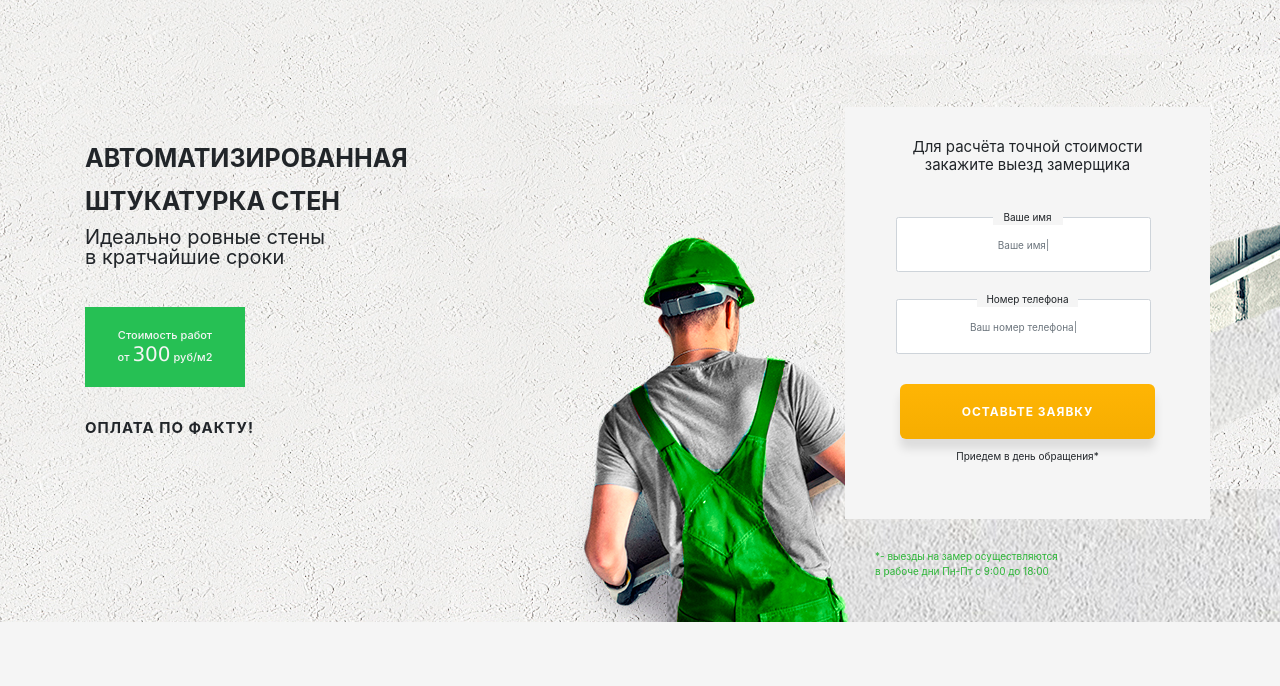
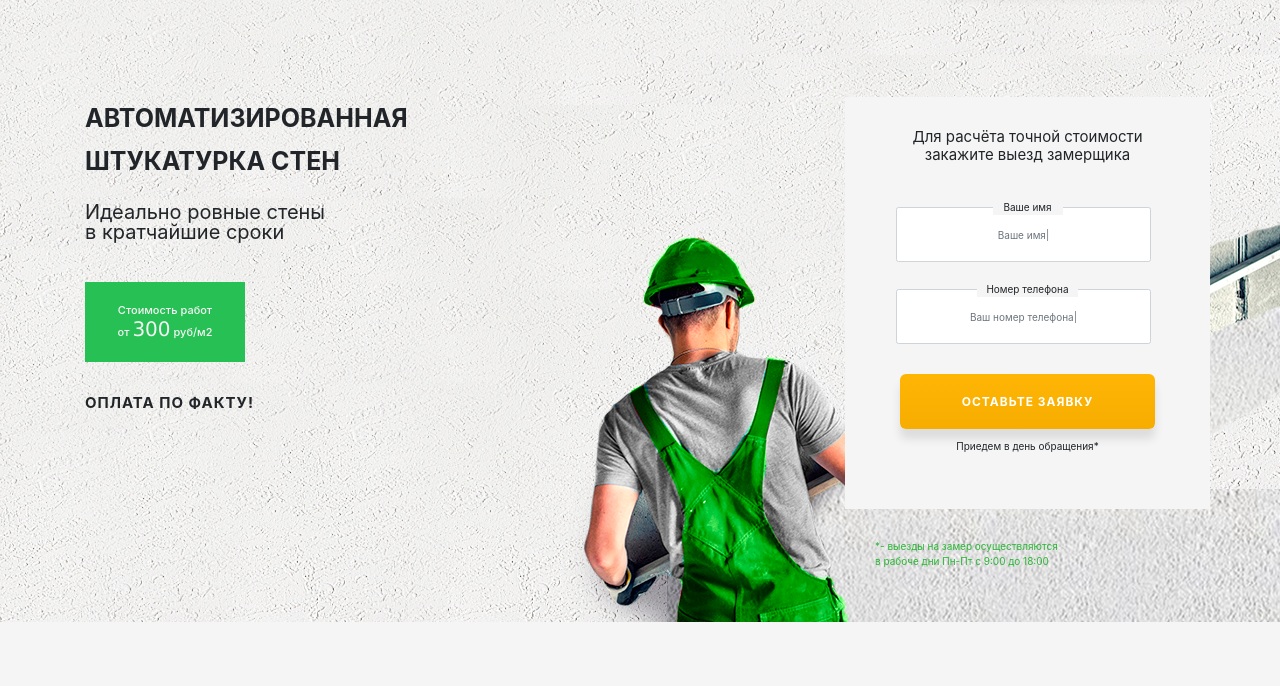
Before and after one commit to PolaArtInt/Hypsolite.git.pages, a plain HTML site: page index.html in a window 1280 px wide. Shown: the part 83-769 px from the top of the page. Drawn offline with nearby package versions, Linux system fonts and the light colour scheme; files that its build step writes are made by us from their sources.

Commit message:
Update style.less

```diff
--- a/less/style.less
+++ b/less/style.less
@@ -1,6 +1,6 @@
 /* Fonts */
 html {
-     font-size: 10px;
+     font-size: 10px; /* 10px = 1rem */
      font-family: 'Montserrat', sans-serif;
 }
 
@@ -18,6 +18,9 @@ html {
 @bg-light: #f5f5f5;
 
 /*  Main */
+body {
+    margin-top: 0;
+}
 .header {
     &-btn {
         margin-right: 0;
@@ -39,12 +42,13 @@ html {
     background-position-y: 1%;
     &-section {
         padding: 10rem 0;
-        margin: 20px auto;
+        margin: 10px auto;
     }
     &-header {
         text-transform: uppercase;
         font-weight: 750;
-        margin-top: 3rem;
+        margin-top: 0;
+        margin-bottom: 2rem;
         line-height: 1.7;
     }
     &-text-1 {
```
